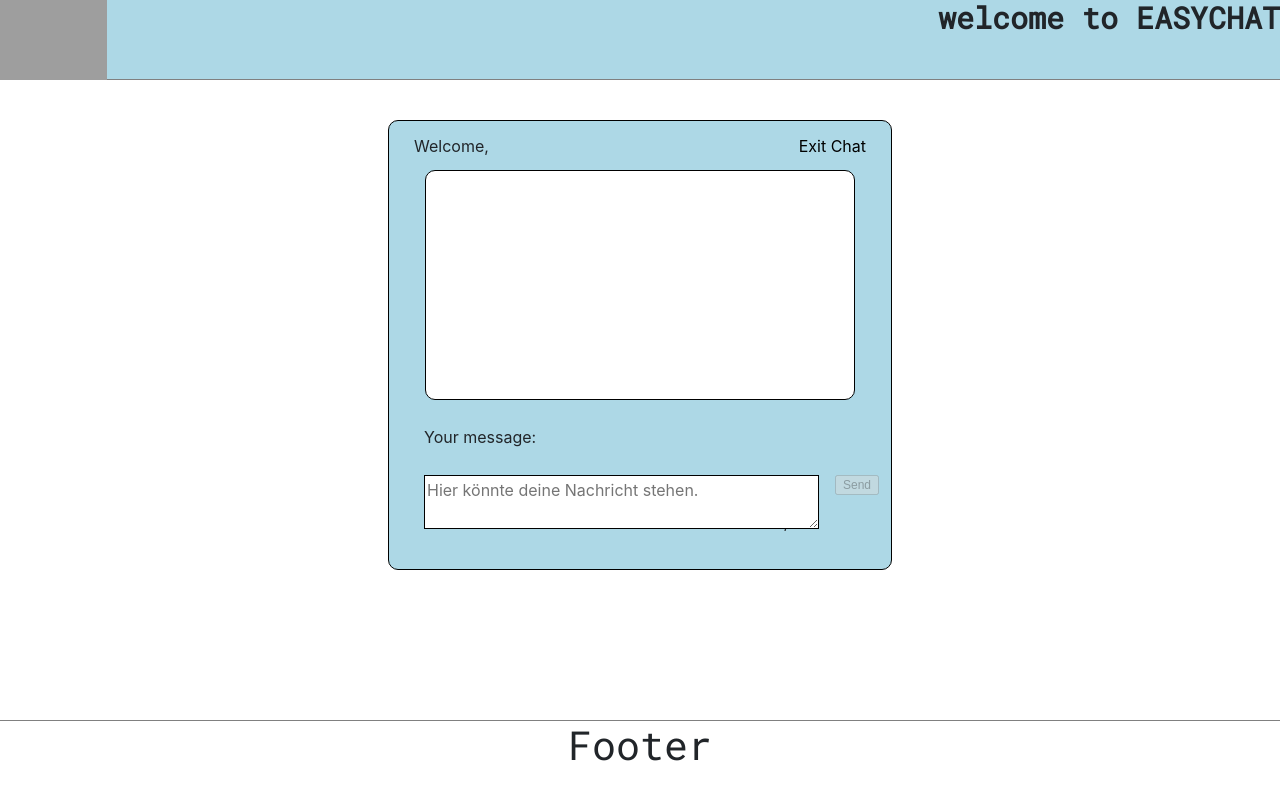
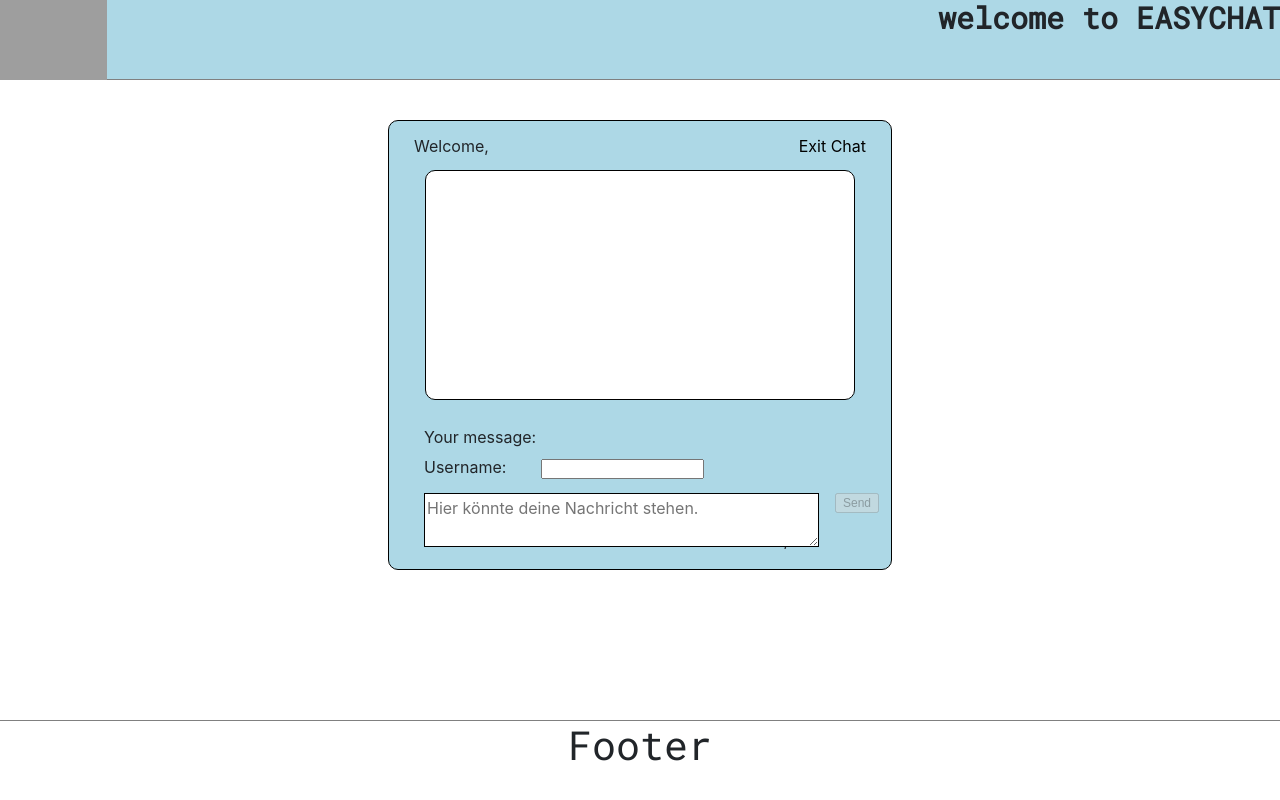
Before and after one commit to FHS-SWL1-chatbots/easychat_real, an Angular app in the folder easychat/: page / in a window 1280 px wide. Built offline with nearby package versions, Linux system fonts and the light colour scheme; grey boxes are pictures that could not be loaded.

Commit message:
Username

```diff
--- a/easychat/src/app/chatbar/chatbar.component.css
+++ b/easychat/src/app/chatbar/chatbar.component.css
@@ -42,5 +42,5 @@ a {
 .msgbefore{
     margin-left: 35px;
     margin-right: 35px;
-    height: 50px;
+    height: 30px;
 }
--- a/easychat/src/app/chatbar/chatbar.component.html
+++ b/easychat/src/app/chatbar/chatbar.component.html
@@ -1,5 +1,8 @@
- <form name="message" action="">
-              <p class="msgbefore">Your message: {{chatMsg}}</p>
-              <textarea name="chatMsg" [(ngModel)]='chatMsg'  (keyup.enter)="sendMsg()"  maxlength="1000" minlength="1" type="text" required id="usermsg"  placeholder="Hier könnte deine Nachricht stehen." size="63" (keyup.enter)="sendMessage()" ng-pattern="/\S+/" ></textarea>/>
-              <input name="submitmsg" [disabled]="!chatMsg" type="submit"  id="submitmsg" value="Send" (click)="sendMsg()"/>
+<form name="message" action="">
+    <p class="msgbefore">Your message: {{chatMsg}}</p>
+    <label class="msgbefore">Username:</label><input required name="username" [(ngModel)]='username' />
+    <textarea name="chatMsg" [(ngModel)]='chatMsg' (keyup.enter)="sendMsg()" maxlength="1000" minlength="1" type="text"
+        required id="usermsg" placeholder="Hier könnte deine Nachricht stehen." size="63" (keyup.enter)="sendMessage()"
+        ng-pattern="/\S+/"></textarea>/>
+    <input name="submitmsg" [disabled]="!chatMsg" type="submit" id="submitmsg" value="Send" (click)="sendMsg()" />
 </form>
--- a/easychat/src/app/chatbar/chatbar.component.ts
+++ b/easychat/src/app/chatbar/chatbar.component.ts
@@ -14,11 +14,12 @@ export class ChatbarComponent implements OnInit {
 
    }
   public chatMsg: string;
+  public username: string;
 
   @Output() msgEvent = new EventEmitter<string>();
 
   sendMsg(): void{
-    this.pService.nickname = "Hello";
+    this.pService.nickname = this.username;
     this.msgEvent.emit(this.chatMsg);
     alert("Your message :   " + this.chatMsg);
     this.chatMsg = '';
```
